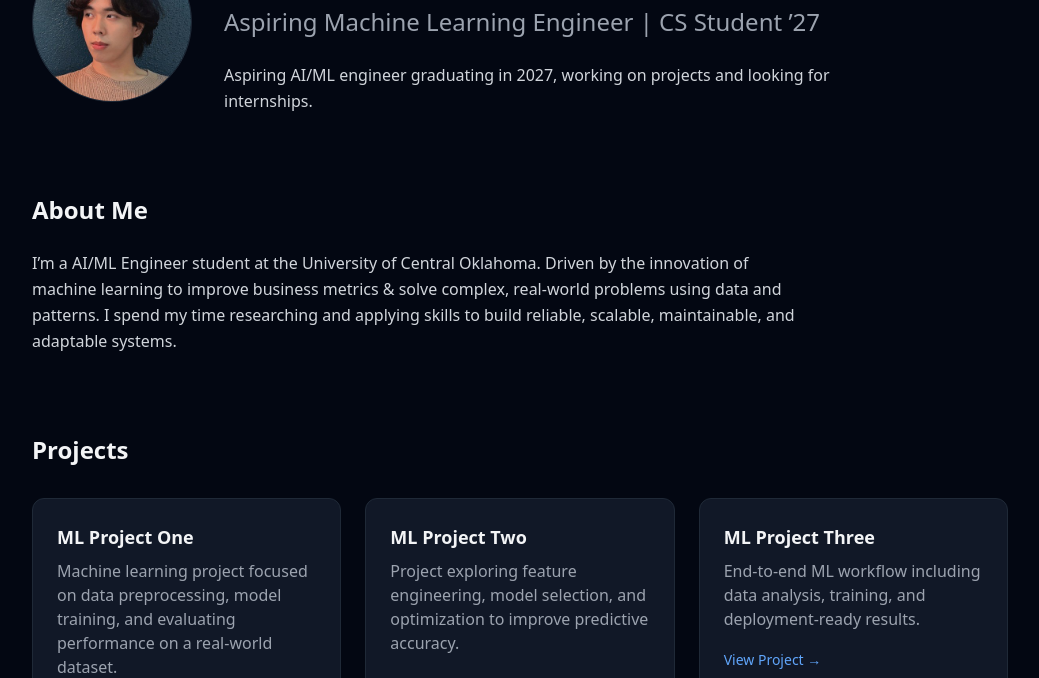
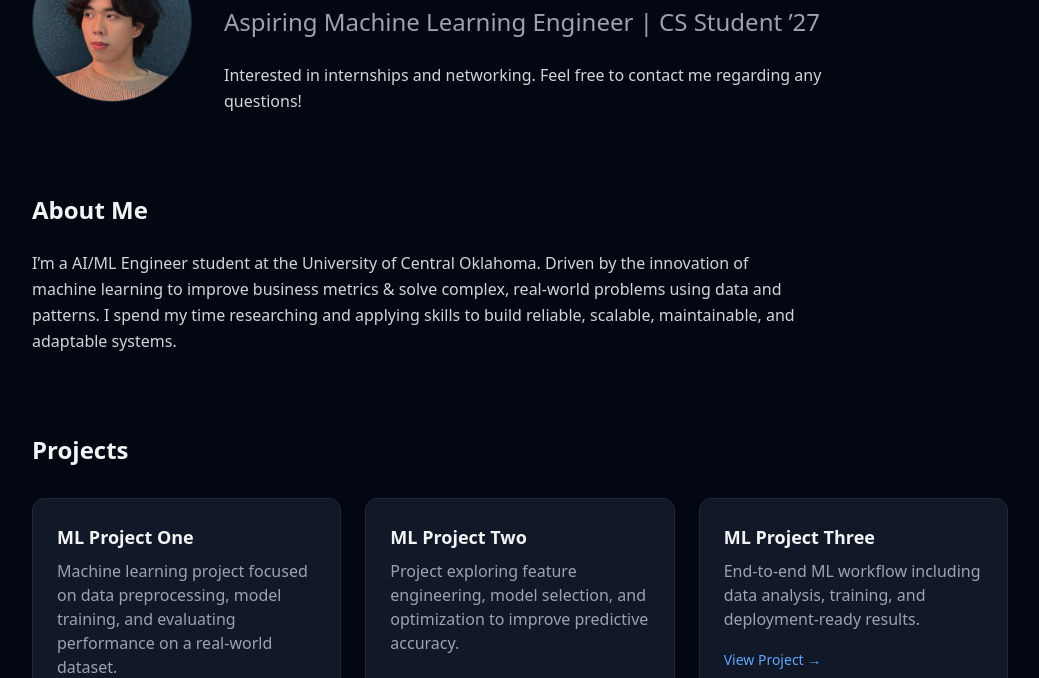
Before and after one commit to jameshuynh-dev/site, a plain HTML site: page index.html in a window 1280 px wide. Shown: the part 122-800 px from the top of the page, without its empty margins (120-1159 px from the left). Drawn offline with nearby package versions, Linux system fonts and the light colour scheme.

Commit message:
Update index.html

```diff
--- a/index.html
+++ b/index.html
@@ -31,7 +31,7 @@
       Aspiring Machine Learning Engineer | CS Student ’27
     </h2>
     <p class="max-w-2xl text-gray-300 leading-relaxed text-center md:text-left">
-      Aspiring AI/ML engineer graduating in 2027, working on projects and looking for internships.
+      Interested in internships and networking. Feel free to contact me regarding any questions!
     </p>
   </div>
 
```
